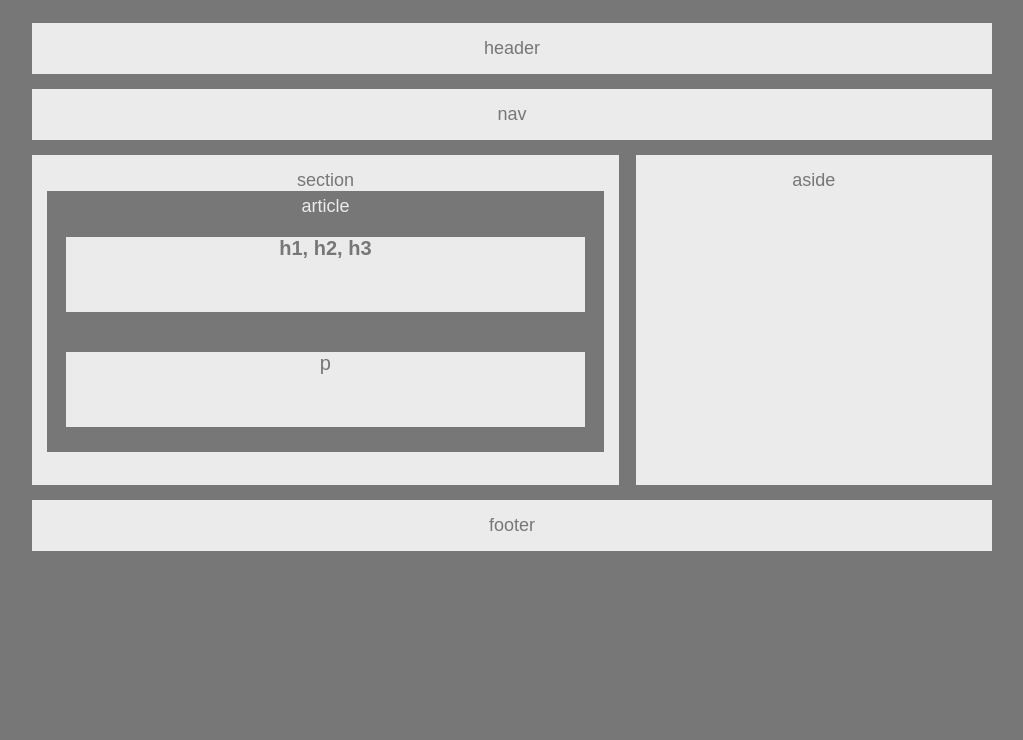
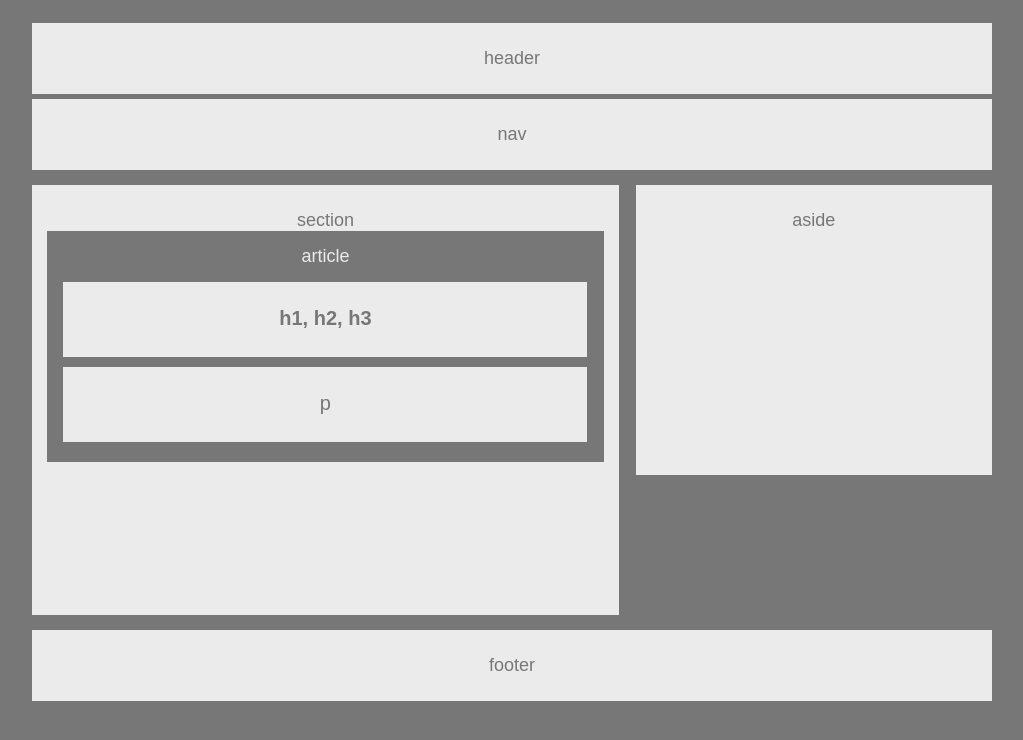
Before and after one commit to jacobwsmith19/HW-Wireframe, a plain HTML site: page index.html in a window 1280 px wide. Shown: the whole page, without its empty margins (128-1151 px from the left). Drawn offline with Linux system fonts and the light colour scheme.

Commit message:
updated the css file

```diff
--- a/index.html
+++ b/index.html
@@ -3,7 +3,7 @@
 <head>
 <link rel="stylesheet" type="text/css" href="style.css">
   <meta charset="UTF-8">
-  <title>Day 1 Homework</title>
+  <title>Homework #1</title>
 </head>
 
 <body>
--- a/style.css
+++ b/style.css
@@ -15,10 +15,18 @@ body {
     width: 960px;
   }
 
-  header, nav, section, aside, footer {
+
+  header {
     background-color:#ebebeb;
-    padding: 15px;
+    padding: 25px;
     margin-top: 15px;
+    text-align: center;
+  }
+
+    nav {
+    background-color:#ebebeb;
+    padding: 25px;
+    margin-top: 5px;
     text-align: center;
   }
 
@@ -26,29 +34,64 @@ body {
     float: left;
     width:58%;
     margin-bottom: 15px;
-    height: 300px;
+    height: 390px;
+    background-color:#ebebeb;
+    padding-left: 15px;
+    padding-right: 15px;
+    padding-bottom: 15px;
+    padding-top: 25px;
+    margin-top: 15px;
+    text-align: center;
   }
+
   aside {
     float: right;
-    height: 300px;
+    height: 250px;
     width: 34%;
+    border-top-width: 20px;
+    background-color:#ebebeb;
+    padding-left: 15px;
+    padding-right: 15px;
+    padding-bottom: 15px;
+    padding-top: 25px;
+    margin-top: 15px;
+    text-align: center;
   }
 
   footer {
     clear: both;
+    background-color:#ebebeb;
+    padding: 25px;
+    margin-top: 15px;
+    text-align: center;
   }
 
   article {
     background-color:#777;
     color:#ebebeb;
-    padding: 5px;
+    padding: 15px;
   }
 
-  h1, p {
-      display: inline-block;
-      color:#777;
-      background:#ebebeb;
-      font-size: 20px;
-      width:95%;
-      height:75px;
+  h1 {
+    display: inline-block;
+    color:#777;
+    background:#ebebeb;
+    font-size: 20px;
+    width:90%;
+    height:25px;
+    margin-top: 15px;
+    margin-bottom: 5px;
+    padding: 25px;
     }
+
+    p {
+        display: inline-block;
+        color:#777;
+        background:#ebebeb;
+        font-size: 20px;
+        width:90%;
+        height:25px;
+        margin-top: 5px;
+        margin-bottom: 5px;
+        padding: 25px;
+    }
```
